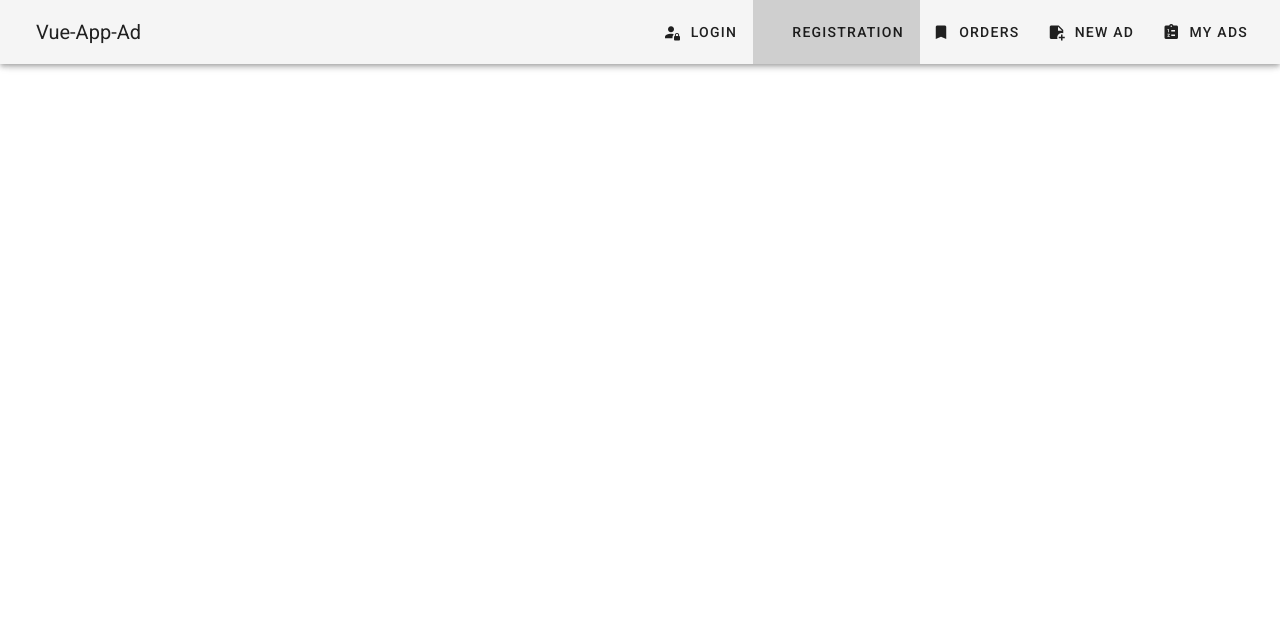
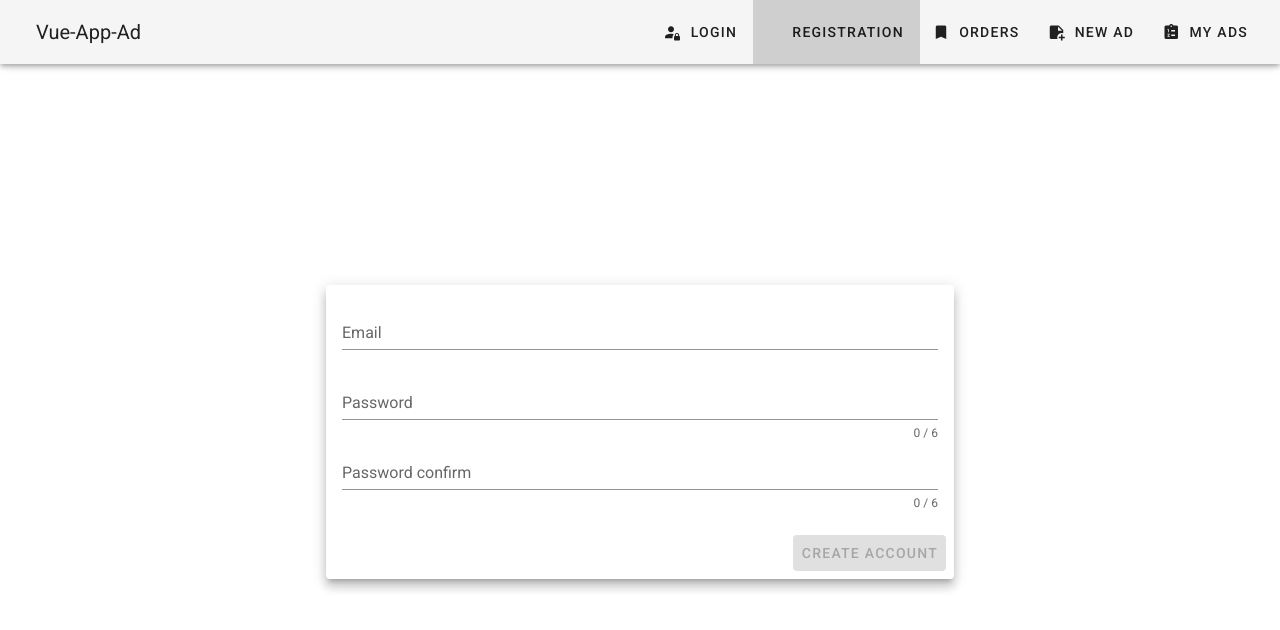
Before and after one commit to Bl00dyPudding/vue-app-ad, a Vue app: page /registration in a window 1280 px wide. Shown: the top 630 px of the page. Built offline with nearby package versions, Linux system fonts and the light colour scheme.

Commit message:
login and registration pages

```diff
--- a/src/App.vue
+++ b/src/App.vue
@@ -8,7 +8,7 @@
         class="hidden-md-and-up"
         @click.stop="drawer = !drawer"
       ></v-app-bar-nav-icon>
-      <v-toolbar-title>Vue-App-Ad</v-toolbar-title>
+      <v-toolbar-title @click="goHome">Vue-App-Ad</v-toolbar-title>
       <v-spacer></v-spacer>
       <v-toolbar-items class="hidden-sm-and-down">
         <v-btn
@@ -23,15 +23,13 @@
       </v-toolbar-items>
     </v-app-bar>
     <v-main>
-      <v-container>
-        <router-view></router-view>
-      </v-container>
+      <router-view></router-view>
     </v-main>
   </v-app>
 </template>
 
 <script>
-import vDrawer from './Drawer'
+import vDrawer from './components/Drawer'
 export default {
   name: 'App',
   components: {
@@ -46,6 +44,11 @@ export default {
       { title: 'New ad', icon: 'mdi-note-plus', url: '/new' },
       { title: 'My ads', icon: 'mdi-clipboard-list', url: '/list' }
     ]
-  })
+  }),
+  methods: {
+    goHome () {
+      this.$router.push('/')
+    }
+  }
 }
 </script>
--- a/src/router/index.js
+++ b/src/router/index.js
@@ -1,18 +1,45 @@
 import Vue from 'vue'
 import VueRouter from 'vue-router'
-// import Home from '../views/Home.vue'
+import Home from '@/views/Home'
 
 Vue.use(VueRouter)
 
 const routes = [
-  // {
-  //   path: '/about',
-  //   name: 'About',
-  //   // route level code-splitting
-  //   // this generates a separate chunk (about.[hash].js) for this route
-  //   // which is lazy-loaded when the route is visited.
-  //   component: () => import(/* webpackChunkName: "about" */ '../views/About.vue')
-  // }
+  {
+    path: '',
+    name: 'Home',
+    component: Home
+  },
+  {
+    path: '/orders',
+    name: 'Orders',
+    component: () => import('@/views/User/Orders')
+  },
+  {
+    path: '/new',
+    name: 'NewAd',
+    component: () => import('@/views/Ads/NewAd')
+  },
+  {
+    path: '/list',
+    name: 'AdList',
+    component: () => import('@/views/Ads/AdList')
+  },
+  {
+    path: '/ad/:id',
+    name: 'Ad',
+    component: () => import('@/views/Ads/Ad')
+  },
+  {
+    path: '/login',
+    name: 'Login',
+    component: () => import('@/views/Auth/Login')
+  },
+  {
+    path: '/registration',
+    name: 'Registration',
+    component: () => import('@/views/Auth/Registration')
+  }
 ]
 
 const router = new VueRouter({
--- /dev/null
+++ b/src/views/Ads/Ad.vue
@@ -0,0 +1,22 @@
+<template>
+  <v-container>
+    <v-layout row>
+      <v-flex xs12>
+        <h1>Ad</h1>
+      </v-flex>
+    </v-layout>
+  </v-container>
+</template>
+
+<script>
+export default {
+  name: 'Ad',
+  data: () => ({
+    //
+  })
+}
+</script>
+
+<style scoped>
+
+</style>
--- /dev/null
+++ b/src/views/Ads/AdList.vue
@@ -0,0 +1,22 @@
+<template>
+  <v-container>
+    <v-layout row>
+      <v-flex xs12>
+        <h1>AdList</h1>
+      </v-flex>
+    </v-layout>
+  </v-container>
+</template>
+
+<script>
+export default {
+  name: 'AdList',
+  data: () => ({
+    //
+  })
+}
+</script>
+
+<style scoped>
+
+</style>
--- /dev/null
+++ b/src/views/Ads/NewAd.vue
@@ -0,0 +1,22 @@
+<template>
+  <v-container>
+    <v-layout row>
+      <v-flex xs12>
+        <h1>NewAd</h1>
+      </v-flex>
+    </v-layout>
+  </v-container>
+</template>
+
+<script>
+export default {
+  name: 'NewAd',
+  data: () => ({
+    //
+  })
+}
+</script>
+
+<style scoped>
+
+</style>
--- /dev/null
+++ b/src/views/Auth/Login.vue
@@ -0,0 +1,73 @@
+<template>
+  <v-container fluid fill-height>
+    <v-layout align-center justify-center>
+      <v-flex xs12 sm8 md6>
+        <v-card class="elevation-8">
+          <v-card-text>
+            <v-form v-model="valid" validation ref="form">
+              <v-text-field
+                id="email"
+                name="email"
+                label="Email"
+                type="email"
+                v-model="email"
+                :rules="emailRules"
+              ></v-text-field>
+              <v-text-field
+                id="password"
+                name="password"
+                label="Password"
+                type="password"
+                v-model="password"
+                :counter="6"
+                :rules="passwordRules"
+              ></v-text-field>
+            </v-form>
+          </v-card-text>
+          <v-card-actions>
+            <v-spacer></v-spacer>
+            <v-btn
+              color="primary"
+              @click="onSubmit"
+              :disabled="!valid"
+            >Login</v-btn>
+          </v-card-actions>
+        </v-card>
+      </v-flex>
+    </v-layout>
+  </v-container>
+</template>
+
+<script>
+export default {
+  name: 'Login',
+  data: () => ({
+    email: '',
+    emailRules: [
+      v => !!v || 'E-mail is required',
+      v => /.+@.+/.test(v) || 'E-mail must be valid'
+    ],
+    password: '',
+    passwordRules: [
+      v => !!v || 'Password is required',
+      v => v.length >= 6 || 'Password must be equal or more than 6 characters'
+    ],
+    valid: false
+  }),
+  methods: {
+    onSubmit () {
+      if (this.$refs.form.validate()) {
+        const user = {
+          email: this.email,
+          password: this.password
+        }
+        console.log(user)
+      }
+    }
+  }
+}
+</script>
+
+<style scoped>
+
+</style>
--- /dev/null
+++ b/src/views/Auth/Registration.vue
@@ -0,0 +1,89 @@
+<template>
+  <v-container fluid fill-height>
+    <v-layout align-center justify-center>
+      <v-flex xs12 sm8 md6>
+        <v-card class="elevation-8">
+          <v-card-text>
+            <v-form v-model="valid" validation ref="form">
+              <v-text-field
+                id="email"
+                name="email"
+                label="Email"
+                type="email"
+                v-model="email"
+                :rules="emailRules"
+              ></v-text-field>
+              <v-text-field
+                id="password"
+                name="password"
+                label="Password"
+                type="password"
+                v-model="password"
+                :counter="6"
+                :rules="passwordRules"
+              ></v-text-field>
+              <v-text-field
+                id="password-confirm"
+                name="password-confirm"
+                label="Password confirm"
+                type="password"
+                v-model="passwordConfirm"
+                :counter="6"
+                :rules="passwordConfirmRules"
+              ></v-text-field>
+            </v-form>
+          </v-card-text>
+          <v-card-actions>
+            <v-spacer></v-spacer>
+            <v-btn
+              color="primary"
+              @click="onSubmit"
+              :disabled="!valid"
+            >Create account</v-btn>
+          </v-card-actions>
+        </v-card>
+      </v-flex>
+    </v-layout>
+  </v-container>
+</template>
+
+<script>
+export default {
+  name: 'Registration',
+  data () {
+    return {
+      email: '',
+      emailRules: [
+        v => !!v || 'E-mail is required',
+        v => /.+@.+/.test(v) || 'E-mail must be valid'
+      ],
+      password: '',
+      passwordRules: [
+        v => !!v || 'Password is required',
+        v => v.length >= 6 || 'Password must be equal or more than 6 characters'
+      ],
+      passwordConfirm: '',
+      passwordConfirmRules: [
+        v => !!v || 'Password confirm is required',
+        v => v === this.password || 'Passwords must be equal'
+      ],
+      valid: false
+    }
+  },
+  methods: {
+    onSubmit () {
+      if (this.$refs.form.validate()) {
+        const user = {
+          email: this.email,
+          password: this.password
+        }
+        console.log(user)
+      }
+    }
+  }
+}
+</script>
+
+<style scoped>
+
+</style>
--- /dev/null
+++ b/src/views/Home.vue
@@ -0,0 +1,22 @@
+<template>
+  <v-container>
+    <v-layout row>
+      <v-flex xs12>
+        <h1>Home</h1>
+      </v-flex>
+    </v-layout>
+  </v-container>
+</template>
+
+<script>
+export default {
+  name: 'Home',
+  data: () => ({
+    //
+  })
+}
+</script>
+
+<style scoped>
+
+</style>
--- /dev/null
+++ b/src/views/User/Orders.vue
@@ -0,0 +1,22 @@
+<template>
+  <v-container>
+    <v-layout row>
+      <v-flex xs12>
+        <h1>Orders</h1>
+      </v-flex>
+    </v-layout>
+  </v-container>
+</template>
+
+<script>
+export default {
+  name: 'Orders',
+  data: () => ({
+    //
+  })
+}
+</script>
+
+<style scoped>
+
+</style>
```
Also changed, not shown: src/components/Drawer.vue (renamed from src/Drawer.vue).
